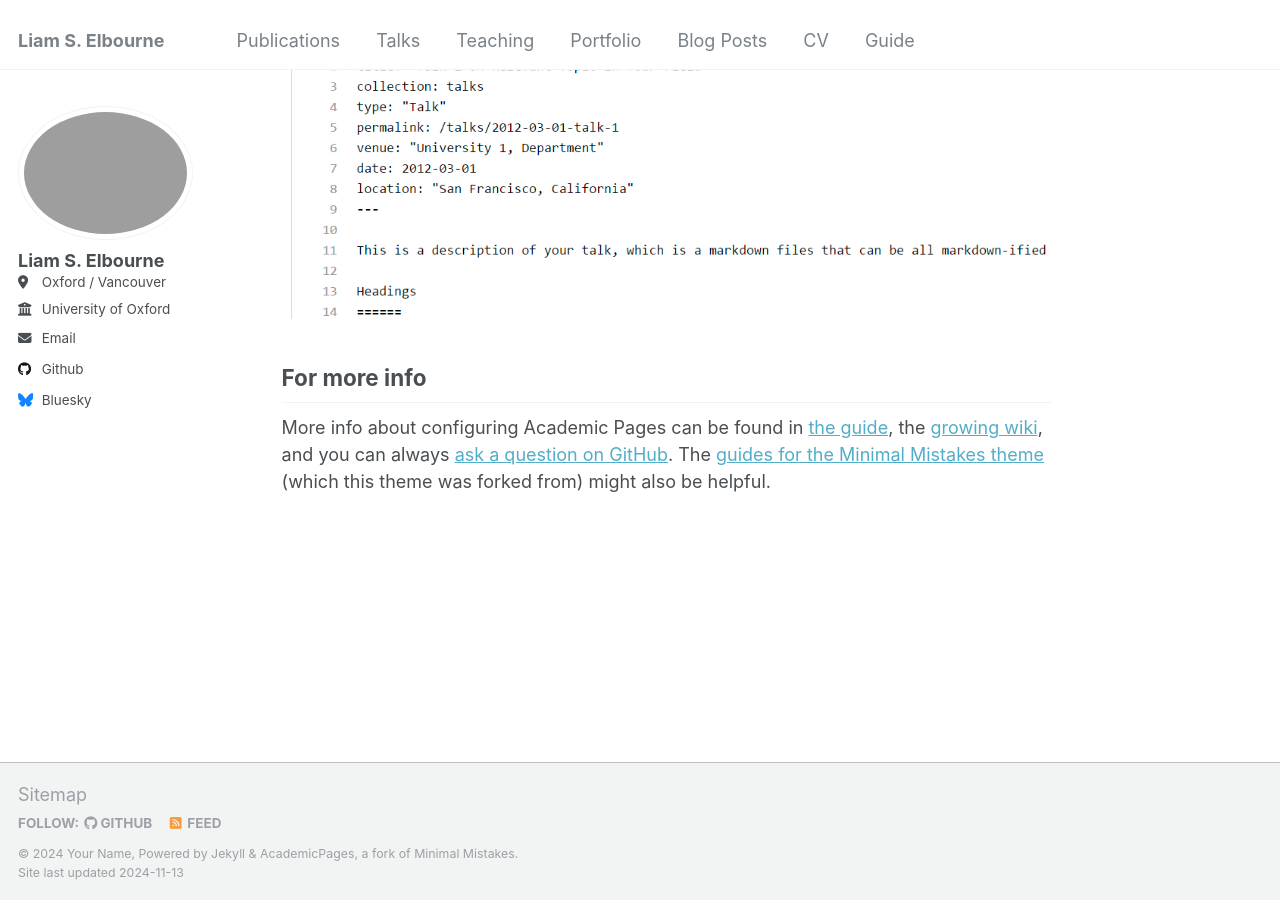
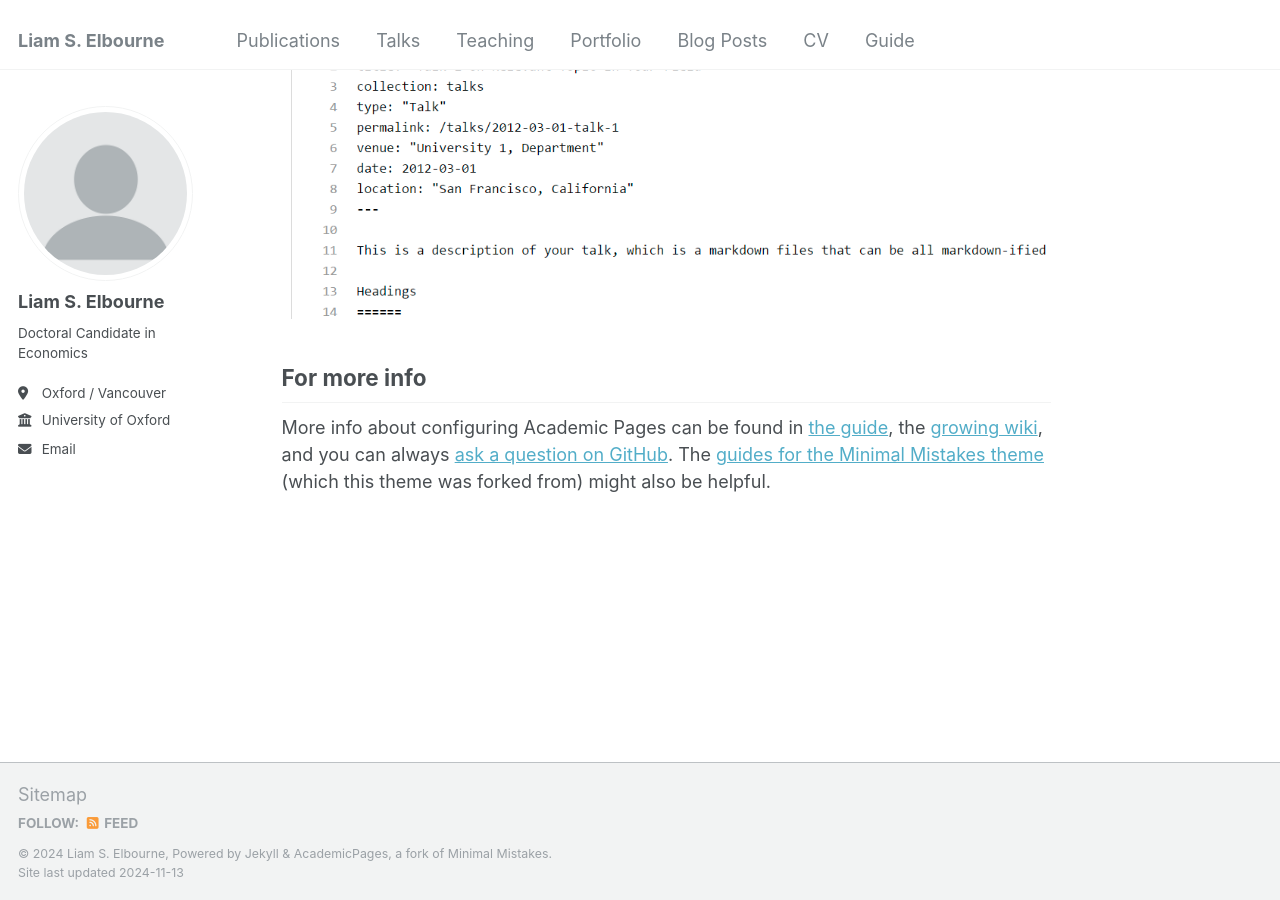
Before and after one commit to LiamSElbourne/LiamSElbourne.github.io, a Jekyll site: the page built from _pages/about.md, in a window 1280 px wide and 900 px high, scrolled down 2643 px. Built offline with Jekyll 4.4.1, drawn with Linux system fonts in a browser that asks for light colours.

Commit message:
Update _config.yml

```diff
--- a/_config.yml
+++ b/_config.yml
@@ -10,7 +10,7 @@
 locale                   : "en-CA"
 title                    : "Liam S. Elbourne"
 title_separator          : "-"
-name                     : &name "Your Name"
+name                     : &name "Liam S. Elbourne"
 description              : &description "personal description"
 url                      : https://LiamSElbourne.github.io # the base hostname & protocol for your site e.g. "https://[your GitHub username].github.io"
 baseurl                  : "" # the subpath of your site, e.g. "/blog"
@@ -21,34 +21,35 @@ repository               : "academicpages/academicpages.github.io"
 #               Additional customization can be done by editing /_includes/author-profile.html
 author:
   # Biographic information
-  avatar           : "files/Profile.jpg"
+  avatar           : "profile.png"
   name             : "Liam S. Elbourne"
-  # pronouns         : "he/him"
+  pronouns         : # example: "she/her"
+  bio              : "Doctoral Candidate in Economics"
   location         : "Oxford / Vancouver"
   employer         : "University of Oxford"
   uri              : # URL
   email            : "liam.elbourne@economics.ox.ac.uk"
 
   # Academic websites
-  # arxiv            : # URL - Update with the correct link to your profile
-  # googlescholar    : "https://scholar.google.com/citations?user=PS_CX0AAAAAJ"
-  # impactstory      : # URL
-  # orcid            : "http://orcid.org/yourorcidurl"
-  # semantic         : # URL
-  # pubmed           : "https://www.ncbi.nlm.nih.gov/pubmed/?term=john+snow"
-  # researchgate     : # URL
-  # scopus           : # URL
+  arxiv            : # URL - Update with the correct link to your profile
+  googlescholar    : # "https://scholar.google.com/citations?user=PS_CX0AAAAAJ"
+  impactstory      : # URL
+  orcid            : # "http://orcid.org/yourorcidurl"
+  semantic         : # URL
+  pubmed           : # "https://www.ncbi.nlm.nih.gov/pubmed/?term=john+snow"
+  researchgate     : # URL
+  scopus           : # URL
 
   # Repositories and software development
   bitbucket        : # Username - Update with your username on the site
   codepen          : # Username
   dribbble         : # Username
-  github           : "academicpages"
+  github           : # "academicpages"
   kaggle           : # Username
   stackoverflow    : # User number or user number and name (i.e., use "1" or "1/jeff-atwood")
 
   # Social media
-  bluesky          : "bsky.app" # Replace this with you Bluesky username
+  bluesky          : # "bsky.app" # Replace this with you Bluesky username
   facebook         : # Username
   flickr           : # Username
   foursquare       : # Username
```
